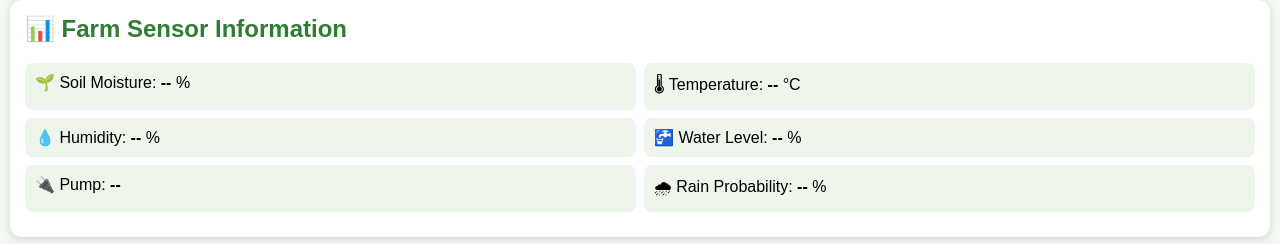
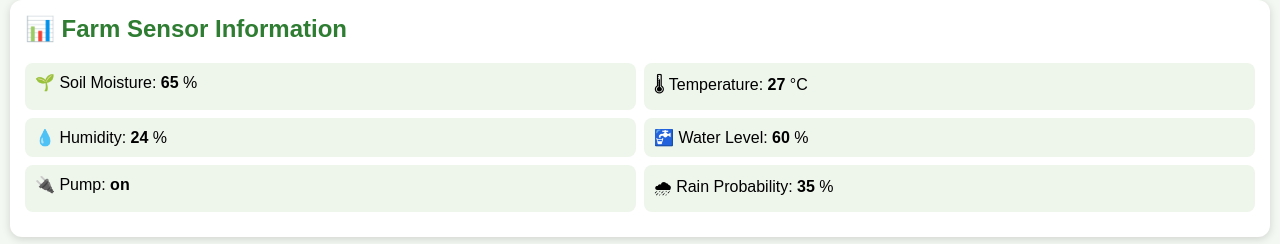
Before and after one commit to ishashivluv-png/SmartAgriMap, a plain HTML site: page index.html in a window 1280 px wide. Shown: the part 632-876 px from the top of the page. Drawn offline with nearby package versions, Linux system fonts and the light colour scheme.

Commit message:
Update index.html

```diff
--- a/index.html
+++ b/index.html
@@ -154,32 +154,32 @@
 
         <div class="sensor-card">
             🌱 Soil Moisture:
-            <b id="soil">--</b> %
+            <b id="soil">65</b> %
         </div>
 
         <div class="sensor-card">
             🌡 Temperature:
-            <b id="temperature">--</b> °C
+            <b id="temperature">27</b> °C
         </div>
 
         <div class="sensor-card">
             💧 Humidity:
-            <b id="humidity">--</b> %
+            <b id="humidity">24</b> %
         </div>
 
         <div class="sensor-card">
             🚰 Water Level:
-            <b id="water">--</b> %
+            <b id="water">60</b> %
         </div>
 
         <div class="sensor-card">
             🔌 Pump:
-            <b id="pump">--</b>
+            <b id="pump">on</b>
         </div>
 
         <div class="sensor-card">
             🌧 Rain Probability:
-            <b id="rain">--</b> %
+            <b id="rain">35</b> %
         </div>
 
     </div>
```
